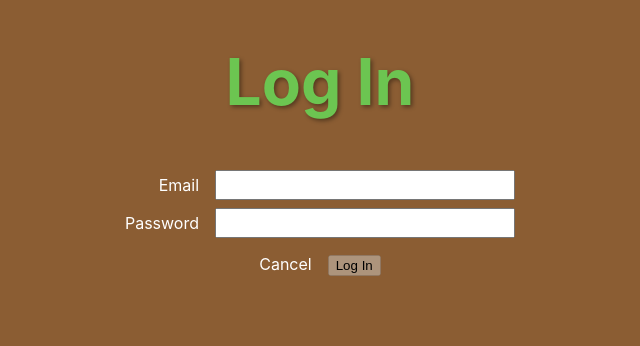
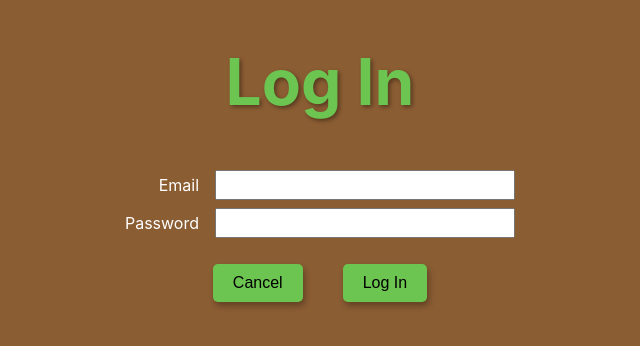
Before and after one commit to Nswooten/never-enough-thyme-front-end, a React (Vite) app: page /auth/login in a window 1280 px wide. Shown: the top 346 px of the page, without its empty margins (320-960 px from the left). Built offline with nearby package versions, Linux system fonts and the light colour scheme; no server answers.

Commit message:
update login signup cancel buttons

```diff
--- a/src/pages/Landing/Landing.module.css
+++ b/src/pages/Landing/Landing.module.css
@@ -32,6 +32,7 @@ h1 {
   cursor: pointer;
   transition: background-color 0.3s, color 0.3s;
   box-shadow: 2px 4px 6px rgba(0, 0, 0, 0.3);
+  color: black
 }
 a {
   text-decoration: none;
--- a/src/pages/Login/Login.module.css
+++ b/src/pages/Login/Login.module.css
@@ -34,11 +34,26 @@ input {
   margin-bottom: 8px;
 }
 
-.button {
-  margin-left: 16px;
-  color: black;
-}
+
 
 .form > label:last-of-type {
   margin-bottom: 16px;
 }
+
+.loginButton {
+  margin: 10px 20px;
+  padding: 10px 20px;
+  font-size: 1rem;
+  background-color: #6CC551;
+  border: none;
+  border-radius: 5px;
+  cursor: pointer;
+  transition: background-color 0.3s, color 0.3s;
+  box-shadow: 2px 4px 6px rgba(0, 0, 0, 0.3);
+  color: black;
+}
+
+
+.loginButton:hover {
+  background-color: #315C2B;
+}
--- a/src/pages/Login/Login.tsx
+++ b/src/pages/Login/Login.tsx
@@ -73,8 +73,8 @@ const LoginPage = (props: AuthPageProps): JSX.Element => {
           />
         </label>
         <div>
-          <Link to="/">Cancel</Link>
-          <button className={styles.button} disabled={isFormInvalid()}>
+          <Link to="/"><button className={styles.loginButton}>Cancel</button></Link>
+          <button className={styles.loginButton} disabled={isFormInvalid()}>
             Log In
           </button>
         </div>
--- a/src/pages/Signup/Signup.module.css
+++ b/src/pages/Signup/Signup.module.css
@@ -46,3 +46,21 @@ input[type="file"] {
 .form > label:last-of-type {
   margin-bottom: 16px;
 }
+
+.signUpButton {
+  margin: 10px 20px;
+  padding: 10px 20px;
+  font-size: 1rem;
+  background-color: #6CC551;
+  border: none;
+  border-radius: 5px;
+  cursor: pointer;
+  transition: background-color 0.3s, color 0.3s;
+  box-shadow: 2px 4px 6px rgba(0, 0, 0, 0.3);
+  color: black;
+}
+
+
+.signUpButton:hover {
+  background-color: #315C2B;
+}
--- a/src/pages/Signup/Signup.tsx
+++ b/src/pages/Signup/Signup.tsx
@@ -132,9 +132,9 @@ const Signup = (props: AuthPageProps): JSX.Element => {
           />
         </label>
         <div>
-          <Link to="/">Cancel</Link>
+          <Link to="/"><button className={styles.signUpButton}>Cancel</button></Link>
           <button
-            className={styles.button}
+            className={styles.signUpButton}
             disabled={isFormInvalid() || isSubmitted}
           >
             {!isSubmitted ? 'Sign Up' : '🚀 Sending...'}
```
